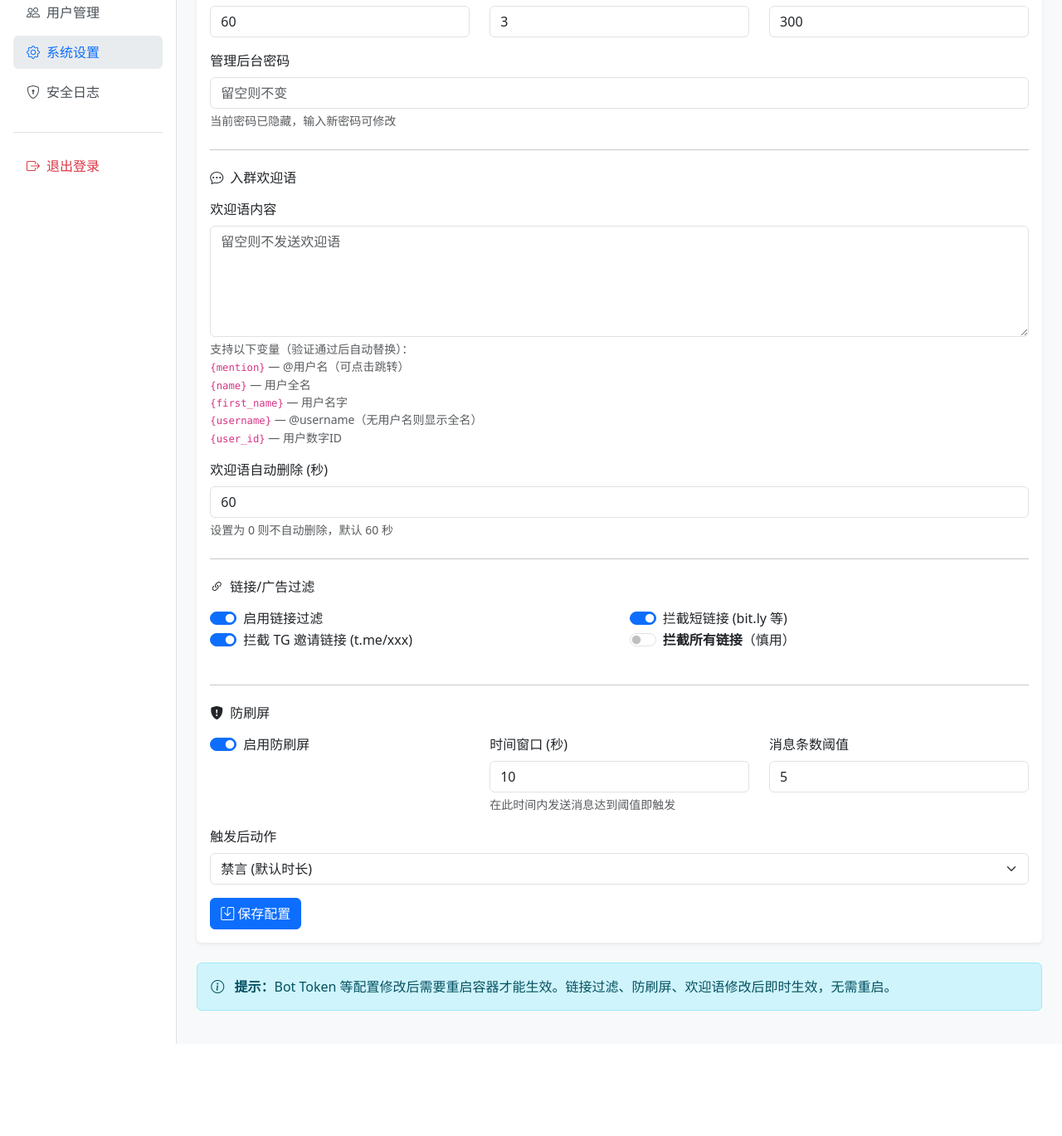
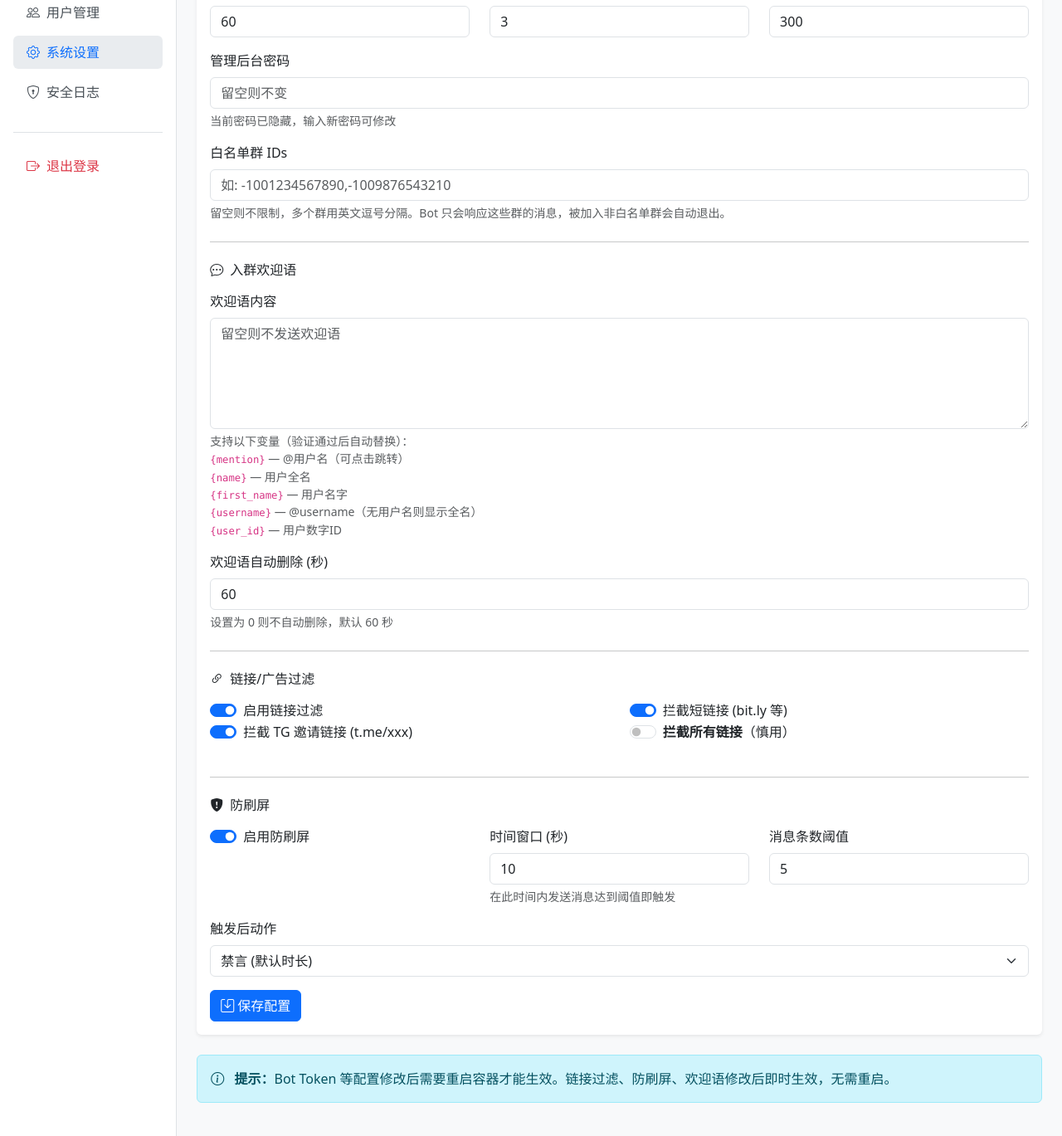
Before and after one commit to yyzq-cf/tg-group-guard, a Flask app: page /settings in a window 1280 px wide. Shown: the part 265-1634 px from the top of the page at 83% size. Before the commit the page ends 1523 px from the top, so only its background shows below. Run offline with Flask 3, Linux system fonts and the light colour scheme; the visitor is signed in with stand-in values (Sample User, id 1); data that the repository does not hold is empty; parts of the project's set-up code (start-up, migrations or seed data) failed here and were passed over.

Commit message:
feat: 群白名单功能，Bot 只响应白名单内的群，非白名单自动退出

```diff
--- a/app/config.py
+++ b/app/config.py
@@ -11,3 +11,4 @@ class Config:
     MAX_WARNINGS = int(os.getenv("MAX_WARNINGS", "3"))
     MUTE_DURATION = int(os.getenv("MUTE_DURATION", "300"))
     DB_PATH = os.getenv("DB_PATH", "/data/bot.db")
+    ALLOWED_CHAT_IDS = os.getenv("ALLOWED_CHAT_IDS", "")
--- a/app/database.py
+++ b/app/database.py
@@ -119,3 +119,24 @@ def set_setting(key: str, value: str):
               (key, value))
     conn.commit()
     conn.close()
+
+def is_chat_allowed(chat_id: int) -> bool:
+    """检查群是否在白名单中，未设置则不限制"""
+    allowed = get_setting("allowed_chat_ids", "")
+    if not allowed:
+        import os
+        allowed = os.getenv("ALLOWED_CHAT_IDS", "")
+    if not allowed:
+        return True
+    allowed_ids = [int(x.strip()) for x in allowed.split(",") if x.strip().lstrip("-").isdigit()]
+    return chat_id in allowed_ids
+
+def get_allowed_chats() -> list[int]:
+    """获取白名单群 ID 列表"""
+    allowed = get_setting("allowed_chat_ids", "")
+    if not allowed:
+        import os
+        allowed = os.getenv("ALLOWED_CHAT_IDS", "")
+    if not allowed:
+        return []
+    return [int(x.strip()) for x in allowed.split(",") if x.strip().lstrip("-").isdigit()]
--- a/app/handlers/group_messages.py
+++ b/app/handlers/group_messages.py
@@ -141,6 +141,10 @@ async def handle_message(update: Update, context: ContextTypes.DEFAULT_TYPE):
     if update.effective_chat.type not in ("group", "supergroup"):
         return
 
+    from app.database import is_chat_allowed
+    if not is_chat_allowed(update.effective_chat.id):
+        return
+
     chat_id = update.effective_chat.id
     user = update.effective_user
     if not user:
--- a/app/web/server.py
+++ b/app/web/server.py
@@ -291,6 +291,10 @@ ADMIN_PASSWORD={ADMIN_PASSWORD_HASH}
             set_setting("antiflood_count", str(max(2, min(50, int(antiflood_count)))))
         set_setting("antiflood_action", data.get("antiflood_action", "mute"))
 
+        # 保存白名单群
+        allowed_chat_ids = data.get("allowed_chat_ids", "").strip()
+        set_setting("allowed_chat_ids", allowed_chat_ids)
+
         flash("配置已保存", "success")
         return redirect(url_for("settings"))
 
@@ -308,9 +312,11 @@ ADMIN_PASSWORD={ADMIN_PASSWORD_HASH}
         "count": get_setting("antiflood_count", "5"),
         "action": get_setting("antiflood_action", "mute"),
     }
+    allowed_chat_ids = get_setting("allowed_chat_ids", "")
     return render_template("settings.html", config=Config, admin_password=ADMIN_PASSWORD_HASH,
                            welcome_message=welcome_message, welcome_delete_delay=welcome_delete_delay,
-                           link_settings=link_settings, antiflood_settings=antiflood_settings)
+                           link_settings=link_settings, antiflood_settings=antiflood_settings,
+                           allowed_chat_ids=allowed_chat_ids)
 
 # ==================== 安全日志 ====================
 
--- a/app/web/templates/settings.html
+++ b/app/web/templates/settings.html
@@ -39,6 +39,11 @@
                 <label class="form-label">管理后台密码</label>
                 <input type="password" name="admin_password" class="form-control" placeholder="留空则不变" autocomplete="new-password">
                 <div class="form-text">当前密码已隐藏，输入新密码可修改</div>
+            </div>
+            <div class="mb-3">
+                <label class="form-label">白名单群 IDs</label>
+                <input type="text" name="allowed_chat_ids" class="form-control" value="{{ allowed_chat_ids }}" placeholder="如: -1001234567890,-1009876543210">
+                <div class="form-text">留空则不限制，多个群用英文逗号分隔。Bot 只会响应这些群的消息，被加入非白名单群会自动退出。</div>
             </div>
 
             <hr class="my-4">
```
Also changed, not shown: app/handlers/admin_commands.py (+8 -2 lines), app/handlers/join_request.py (+12 -0 lines).
